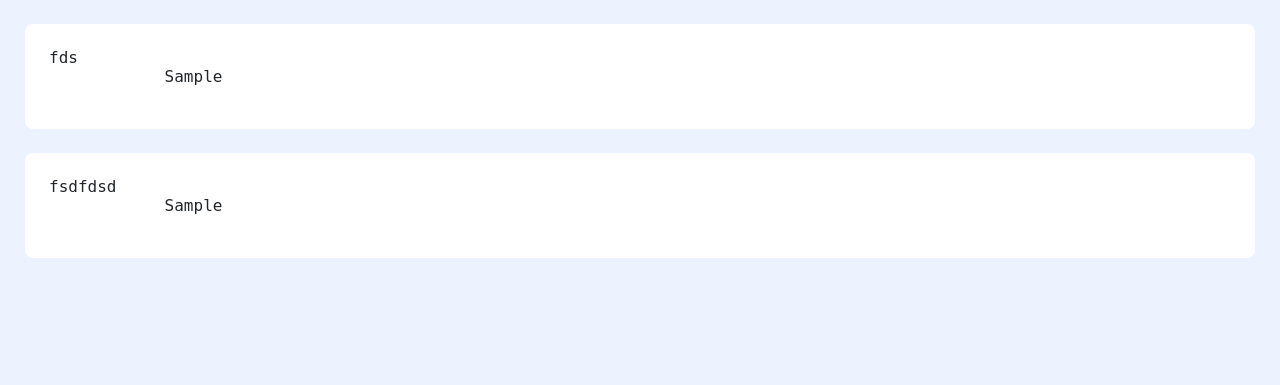
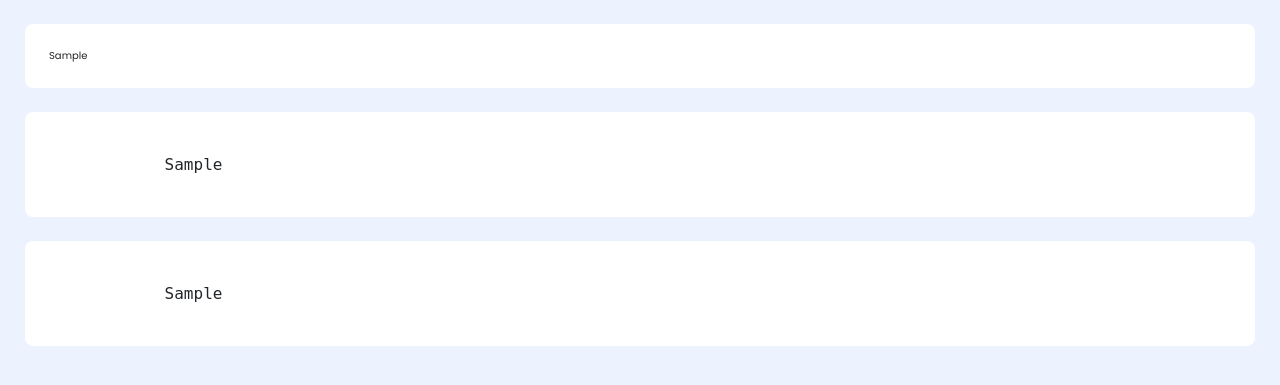
Before and after one commit to martinvali/Vanilla-loaders-backend, a Node server app: page /loaders/600000000000000000000001 in a window 1280 px wide. Shown: the part 67-452 px from the top of the page. Run offline with Node 20, Linux system fonts and the light colour scheme; tables that the repository leaves empty hold one stand-in row (values such as "Sample post"); some libraries are stand-ins or nearby versions.

Commit message:
add a preview loader element

```diff
--- a/static/css/index.css
+++ b/static/css/index.css
@@ -74,7 +74,6 @@ a {
   overflow-y: scroll;
   max-height: 250px;
 }
-
 .pre-element {
   width: 100%;
 }
--- a/views/index.ejs
+++ b/views/index.ejs
@@ -24,13 +24,14 @@
 
     <main class="main max-width-container outer-container">
       <div class="grid-container">
-        <div class="white-background">
-          <pre class="pre-element"><code>fds
+        <div class="white-background preview"><%- loader.html %></div>
+        <div class="white-background html">
+          <pre class="pre-element"><code>
             <%= loader.html %>
           </code></pre>
         </div>
-        <div class="white-background">
-          <pre class="pre-element"><code>fsdfdsd
+        <div class="white-background css">
+          <pre class="pre-element"><code>
             <%= loader.css %>
           </code></pre>
         </div>
```
